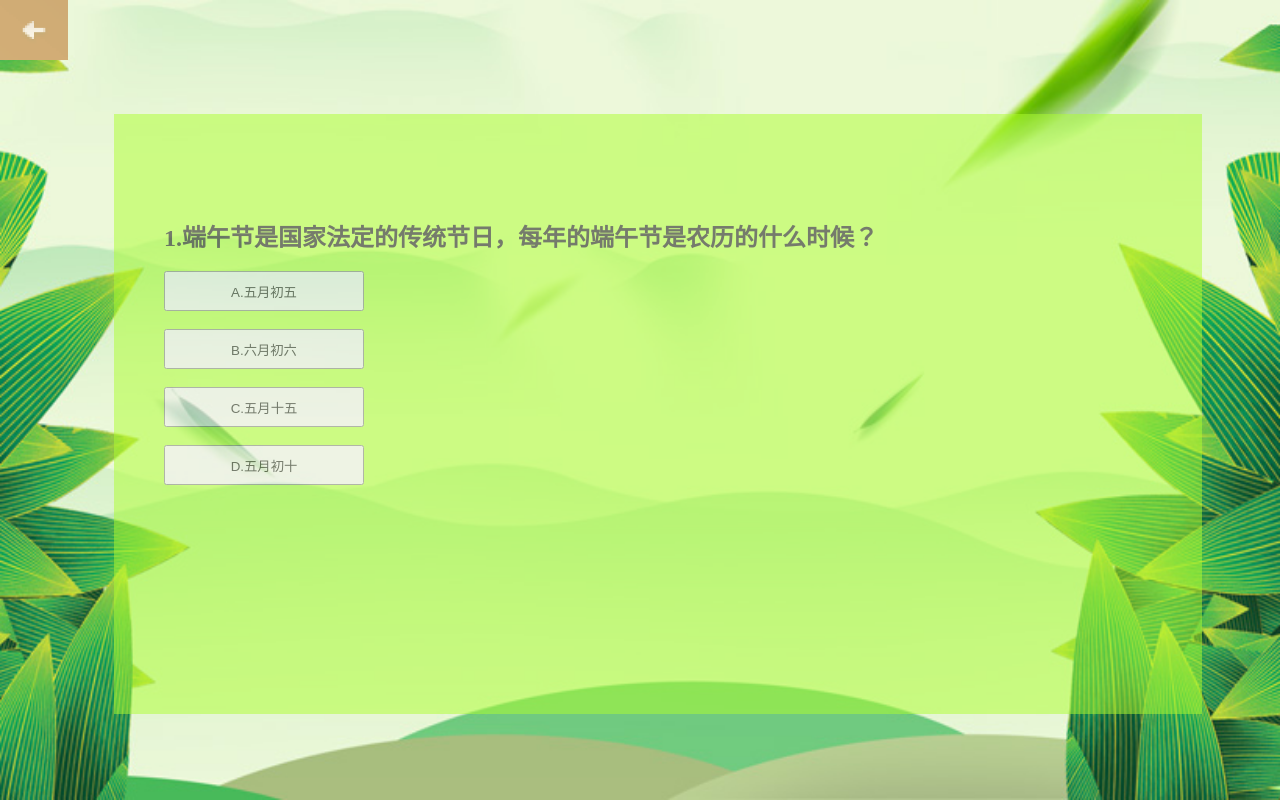
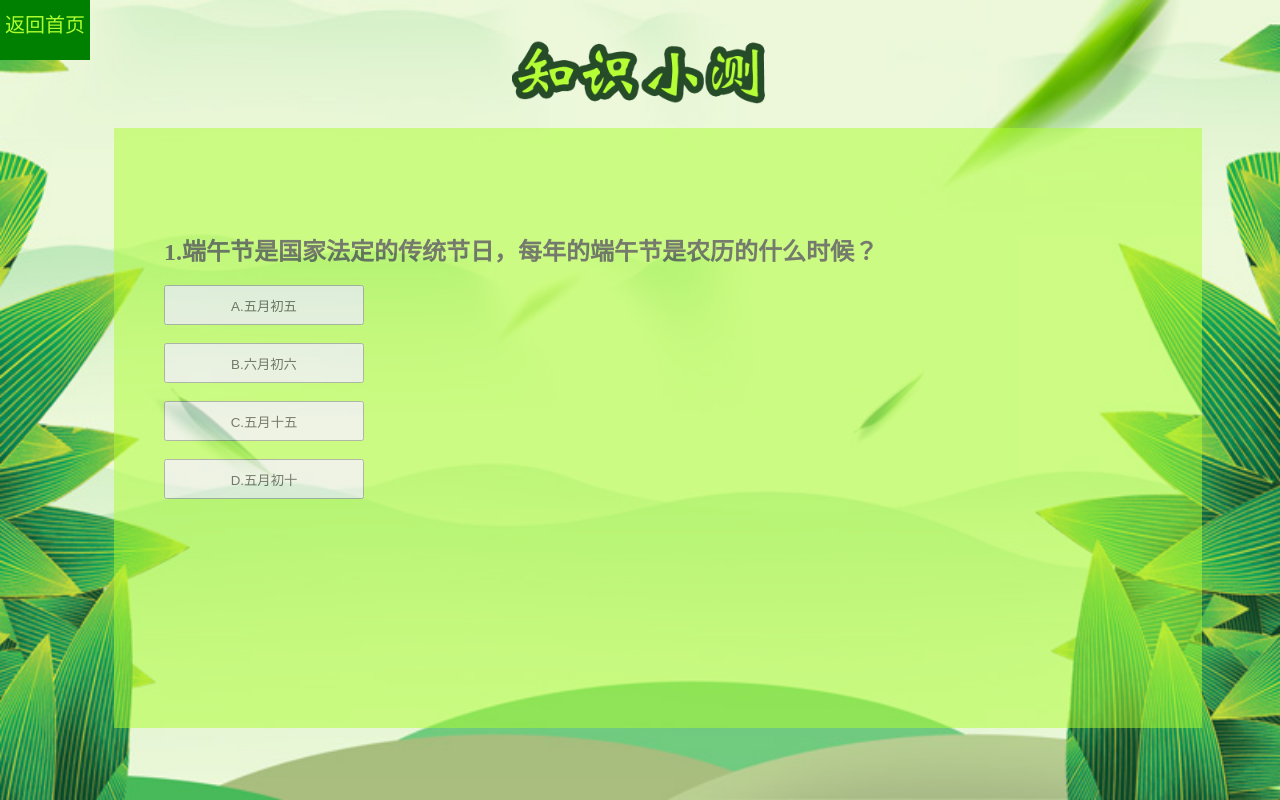
Before and after one commit to Solarainy/Test1, a plain HTML site: page index-4.html in a window 1280 px wide. Drawn offline with nearby package versions, Linux system fonts and the light colour scheme.

Commit message:
Add files via upload

```diff
--- a/index-4.html
+++ b/index-4.html
@@ -16,6 +16,9 @@
 				background-size: 100% 100%;
 				margin: 5% 5% 5% 5%;
 			}
+			a{
+				text-decoration: none;
+			}
 			.div1{
 				position: absolute;
 				background-color: greenyellow;
@@ -23,6 +26,7 @@
 				margin: 50px;
 				width: 85%;
 				height: 75%;
+				margin-top: 5%;
 			}
 			.div2{
 				margin: 50px;
@@ -40,6 +44,7 @@
 			}
 			#answer{
 				text-align: center;
+				font-size: 30px;
 			}
 			.ybt{
 				position: absolute;
@@ -67,10 +72,37 @@
 				left: 0px;
 				top: 0px;
 			}
+			.title{
+				position: absolute;
+				width: 20%;
+				left: 40%;
+				top: 5%;
+			}
+			.back{
+				background-color: green;
+				position: absolute;
+				width: 90px;
+				height: 60px;
+				left: 0px;
+				top: 0px;
+				text-align: center;
+			}
+			.fhsy{
+				line-height: 50px;
+				height: 50px;
+				color: greenyellow;
+				font-size: 20px;
+			}
+			.biaot{
+				width: 300px;
+			}
 		</style>
 	</head>
 	<body>
-		<a href="index.html"><img src="img/back.png" class="back"/></a>
+		<div class="back">
+			<a href="index.html"><font class="fhsy">返回首页</font></a>
+		</div>
+		<img src="img/知识小测.png" class="title"/>
 		<div class="div1">
 			<div class="div2">
 				</br></br></br>
```
Also changed, not shown: index-1.html (+23 -4 lines), index-2.html (+45 -10 lines), index-4-2.html (+33 -1 lines), index-4-3.html (+33 -1 lines), index-4-4.html (+34 -1 lines), index-4-5.html (+33 -1 lines), index.html (+2 -2 lines), img/fbt.png, img/习俗介绍.png (added), img/知识小测.png (added).
